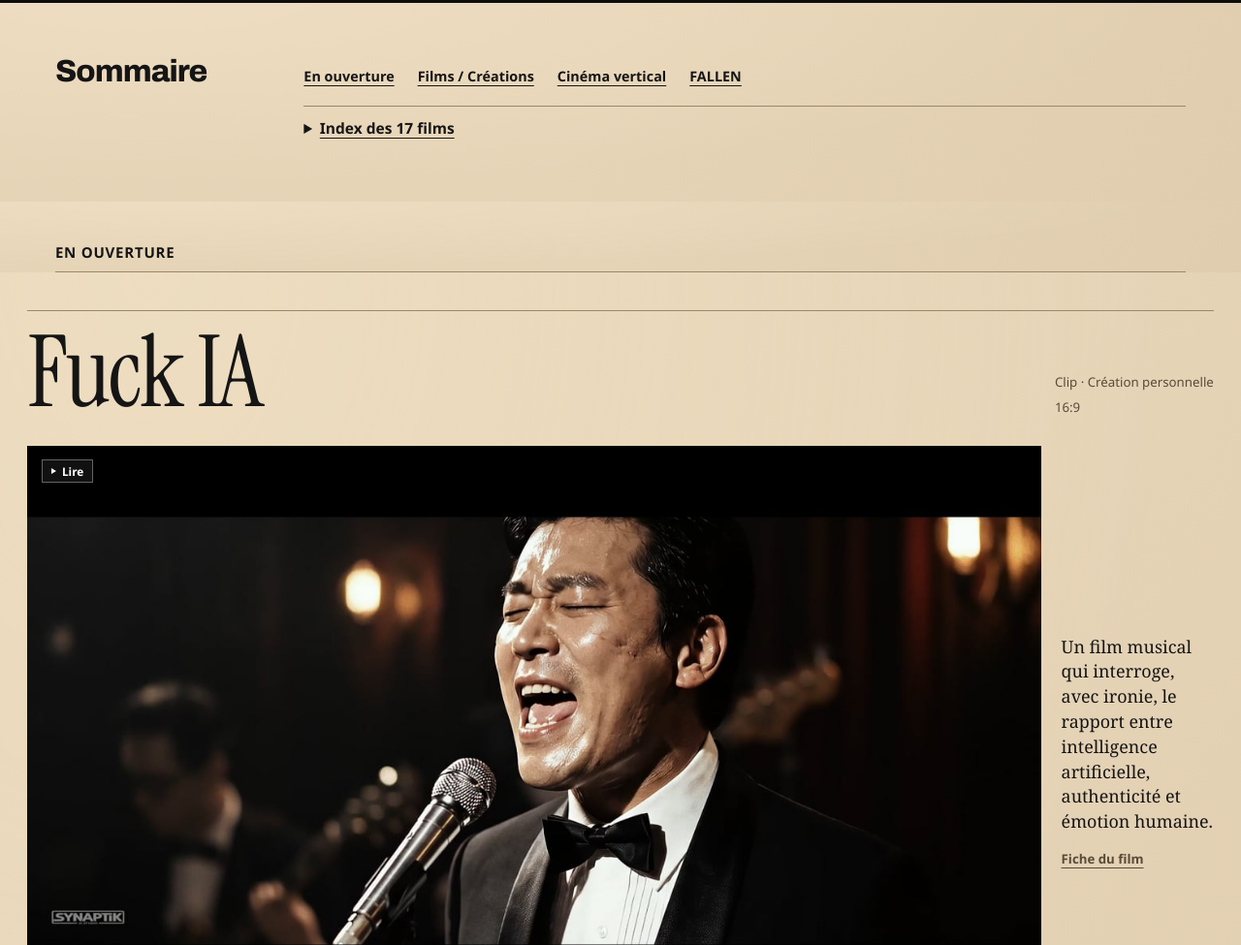
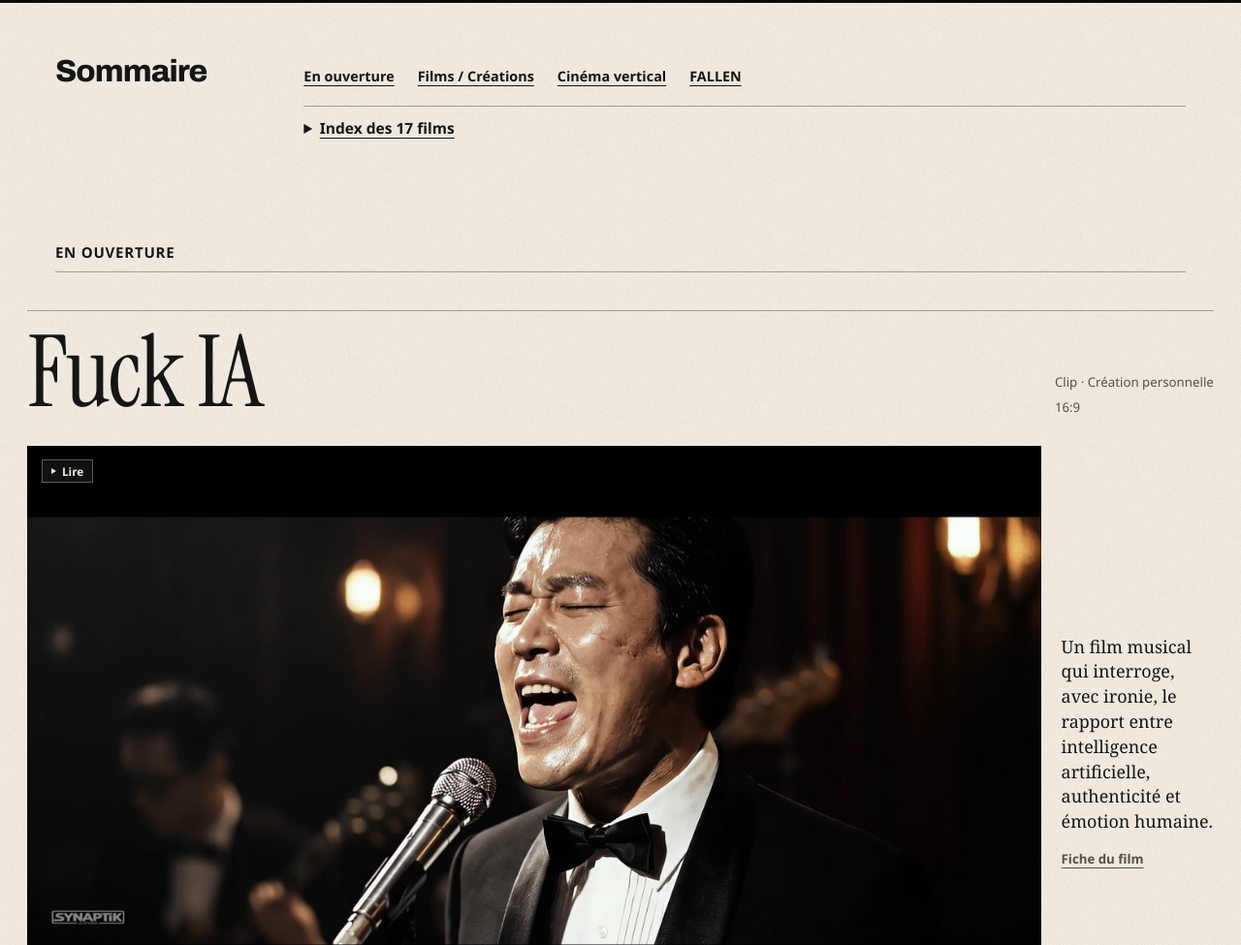
Before and after one commit to jmb888-ben/jim-ben-soussan, a plain HTML site: page index.html in a window 1280 px wide. Shown: the part 1724-2699 px from the top of the page at 97% size. Drawn offline with Linux system fonts and the light colour scheme.

Commit message:
Reprend le beige de la maquette avec un grain papier fin

```diff
--- a/site.css
+++ b/site.css
@@ -17,9 +17,8 @@
 :root {
   color-scheme: light;
   --ink: #0d0d0d;
-  --paper: #e6d4b7;
-  --paper-finish: radial-gradient(ellipse at 12% 0%, #fff1d54f, transparent 66%), linear-gradient(125deg, transparent 48%, #91704412);
-  --white: #f7f7f4;
+  --paper: #eee8de;
+  --paper-finish: url('assets/grain-papier.png');
   --black: #151515;
   --wrap: 1320px;
   --margin: clamp(16px, 4.45vw, 76px);
@@ -35,7 +34,7 @@
 
 *, *::before, *::after { box-sizing: border-box; }
 html { scroll-padding-top: calc(var(--nav-height) + 12px); }
-body { margin: 0; color: var(--black); background: var(--paper); font: 1rem/1.56 var(--body); }
+body { margin: 0; color: var(--black); background: var(--paper) var(--paper-finish); font: 1rem/1.56 var(--body); }
 body:has(.image-dialog[open]) { overflow: hidden; }
 h1, h2, h3, p, figure, dl, dd, ol { margin: 0; }
 a { color: inherit; text-decoration-thickness: 1px; text-underline-offset: .27em; }
@@ -49,13 +48,13 @@ img { display: block; max-width: 100%; height: auto; }
   color: var(--text);
   background: var(--ground);
 }
-.ink { --text: var(--white); --ground: var(--ink); --muted: #bcbcb9; --rule: #464643; --sheet: #242423; }
+.ink { --text: var(--paper); --ground: var(--ink); --muted: #c5bfb5; --rule: #48443e; --sheet: #242423; }
 .paper {
   --text: var(--black);
   --ground: var(--paper);
-  --muted: #594b38;
-  --rule: #9c8769;
-  --sheet: #dcc6a4;
+  --muted: #555046;
+  --rule: #a59a89;
+  --sheet: #e2dbcf;
   background-image: var(--paper-finish);
 }
 .wrap { width: min(var(--wrap), calc(100% - 2 * var(--margin))); margin-inline: auto; }
@@ -76,7 +75,7 @@ img { display: block; max-width: 100%; height: auto; }
   z-index: 5;
   transform: translateY(-150%);
   padding: 8px 14px;
-  background: var(--white);
+  background: var(--paper);
   color: var(--black);
   font-weight: 700;
 }
@@ -85,7 +84,7 @@ img { display: block; max-width: 100%; height: auto; }
   position: sticky;
   top: 0;
   z-index: 4;
-  color: var(--white);
+  color: var(--paper);
   background: var(--ink);
   border-bottom: 1px solid #413e37;
 }
@@ -359,17 +358,17 @@ img { display: block; max-width: 100%; height: auto; }
   overflow-wrap: anywhere;
 }
 .book-leaf--dark {
-  --text: #fff6e9;
-  --muted: #d1c4b6;
+  --text: var(--paper);
+  --muted: #c5bfb5;
   align-content: end;
   background: #121110;
 }
 .book-leaf--paper {
   --binding-direction: 90deg;
   --text: #231e17;
-  --muted: #594b38;
+  --muted: #555046;
   background-color: var(--paper);
-  background-image: linear-gradient(var(--binding-direction), #71543030, transparent 5%), var(--paper-finish);
+  background-image: linear-gradient(var(--binding-direction), #53463629, transparent 5%), var(--paper-finish);
 }
 .book-spread--reverse .book-leaf--paper {
   --binding-direction: 270deg;
@@ -412,7 +411,7 @@ img { display: block; max-width: 100%; height: auto; }
 .book-figure figcaption strong { font-weight: 620; }
 .book-figure--titled figcaption strong { display: none; }
 .book-leaf--paper .book-figure .enlarge:focus-visible { outline-color: #201910; }
-.book-leaf--dark .book-figure .enlarge:focus-visible { outline-color: #fff6e9; }
+.book-leaf--dark .book-figure .enlarge:focus-visible { outline-color: var(--paper); }
 .book-figure .enlarge-mark { width: 23px; height: 23px; opacity: .9; }
 .book-figure .enlarge-mark::before, .book-figure .enlarge-mark::after {
   width: 9px;
@@ -543,22 +542,22 @@ img { display: block; max-width: 100%; height: auto; }
   isolation: isolate;
   overflow: hidden;
   background: #000;
-  color: var(--white);
+  color: var(--paper);
 }
 .chapter--portrait .screen { aspect-ratio: 9/16; }
 .screen img { position: absolute; inset: 0; width: 100%; height: 100%; object-fit: contain; }
 .screen iframe { position: absolute; inset: 0; width: 100%; height: 100%; border: 0; z-index: 2; background: #000; }
 .play-hit { position: absolute; inset: 0; display: flex; align-items: start; padding: clamp(8px, 1.15vw, 18px); text-decoration: none; }
-.play-hit:focus-visible { outline-offset: -4px; outline-color: #fff; }
+.play-hit:focus-visible { outline-offset: -4px; outline-color: var(--paper); }
 .play-control {
   display: inline-flex;
   align-items: center;
   min-height: 24px;
   gap: 6px;
   padding: 4px 9px;
-  color: #fff;
+  color: var(--paper);
   background: #141414dd;
-  border: 1px solid #ffffff59;
+  border: 1px solid color-mix(in srgb, var(--paper) 35%, transparent);
   font-size: .74rem;
   line-height: 1.1;
   font-weight: 650;
@@ -594,13 +593,13 @@ img { display: block; max-width: 100%; height: auto; }
   width: 40px;
   height: 40px;
   color: var(--black);
-  background: var(--white);
+  background: var(--paper);
   border: 1px solid #a9a392;
 }
 .enlarge-mark::before, .enlarge-mark::after { content: ''; position: absolute; width: 13px; left: calc(50% - 6px); top: 50%; border-top: 1px solid; }
 .enlarge-mark::after { transform: rotate(90deg); }
 .enlarge:focus-visible { outline-offset: -3px; outline-color: var(--black); }
-.ink .enlarge:focus-visible { outline-color: var(--white); }
+.ink .enlarge:focus-visible { outline-color: var(--paper); }
 .film-study .enlarge:focus-visible { outline-color: var(--black); }
 .enlarge img, .teaser-image img { transition: transform 250ms var(--ease-out); }
 @media (hover: hover) and (pointer: fine) {
@@ -739,7 +738,7 @@ img { display: block; max-width: 100%; height: auto; }
   padding: 0;
   border: 1px solid #777063;
   background: var(--ink);
-  color: var(--white);
+  color: var(--paper);
 }
 .image-dialog::backdrop { background: #080806dd; }
 .image-dialog-inner { display: grid; }
```
Also changed, not shown: assets/grain-papier.png (added).
